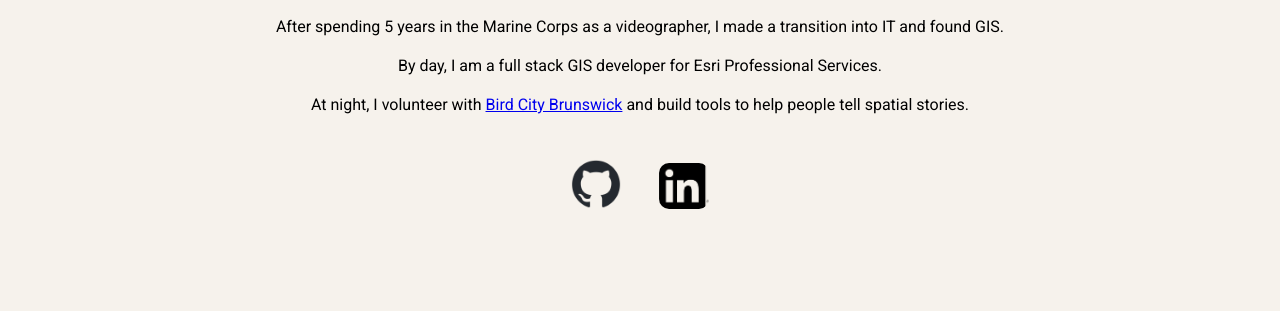
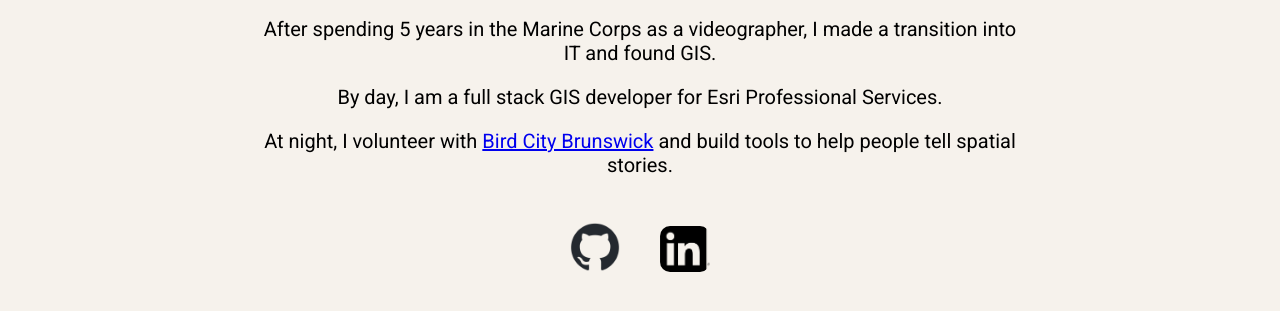
Before and after one commit to Jwmazzi/jwmazzi.github.io, an Eleventy site: page content/about.md in a window 1280 px wide. Shown: the part 457-768 px from the top of the page. Built offline with nearby package versions, Linux system fonts and the light colour scheme; Eleventy itself is replaced by a stand-in of ours; files that its build step writes are made by us from their sources; files whose address does not match are found by name.

Commit message:
Minor garden updates

```diff
--- a/public/index.css
+++ b/public/index.css
@@ -25,7 +25,7 @@ h1 {
 
 p {
   font-family: "Roboto", sans-serif;
-  font-size: 1;
+  font-size: 1.25em;
 }
 
 /* Navigation */
```
Also changed, not shown: content/posts/garden-tools/.md, 1 other file.
